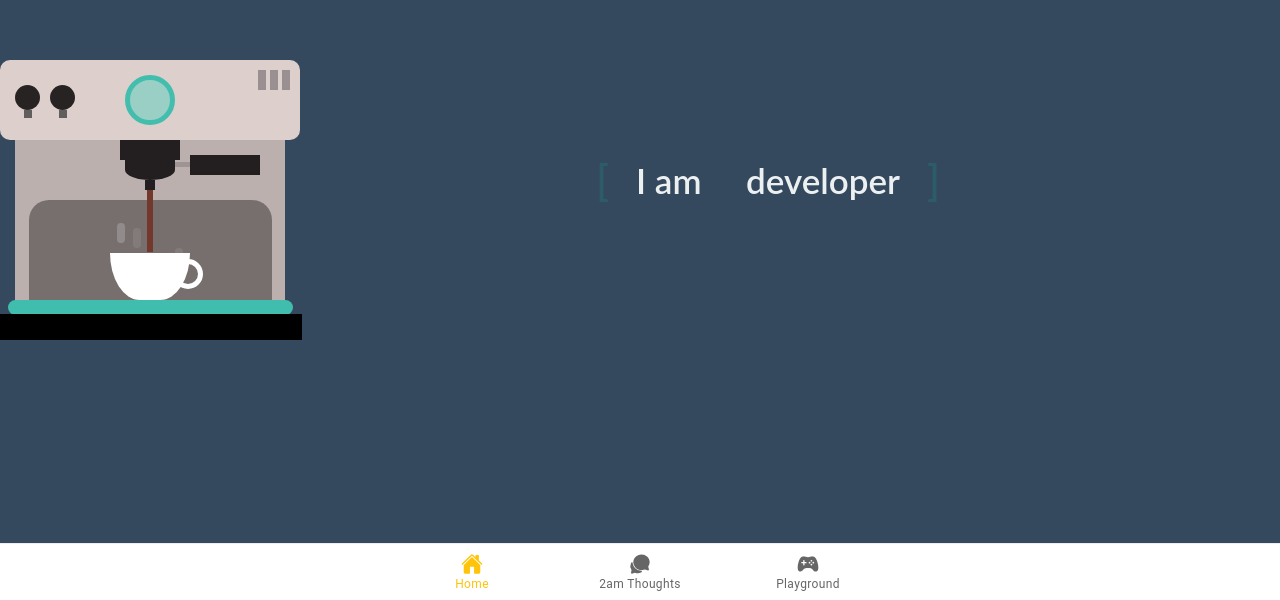
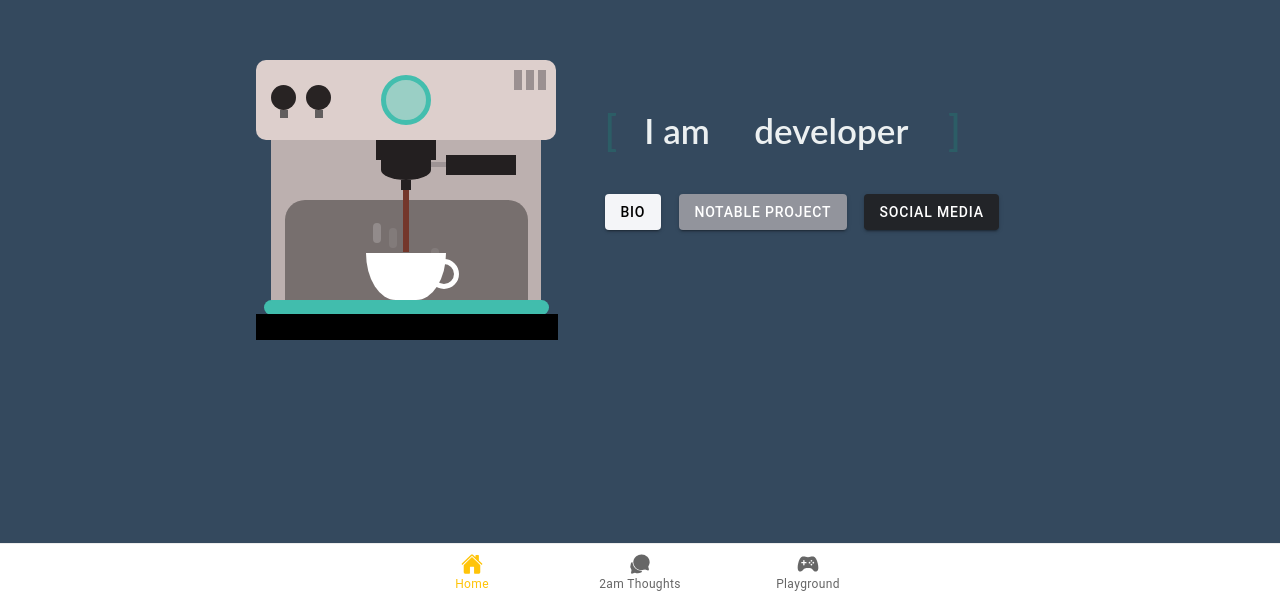
Before and after one commit to ireneliee/ireneliee.github.io, a React (Create React App) app: page /tab1 in a window 1280 px wide. Shown: the part 200-800 px from the top of the page. Built offline with nearby package versions, Linux system fonts and the light colour scheme.

Commit message:
button navigation

```diff
--- a/src/components/Coffee.css
+++ b/src/components/Coffee.css
@@ -2,8 +2,7 @@
     width: 300px;
     height: 280px;
     position: relative;
-    top: 100%;
-    left: 80%;
+    margin-left: 20%;
 }
 .coffee-header {
     width: 100%;
--- a/src/components/MovingTitle.scss
+++ b/src/components/MovingTitle.scss
@@ -1,7 +1,7 @@
 .content {
-    position: absolute;
-    top: 55%;
-    left: 60%;
+    position: relative;
+    top: 100%;
+    left: 40%;
     transform: translate(-50%, -50%);
     height: 160px;
     overflow:hidden;
--- a/src/components/MovingTitle.tsx
+++ b/src/components/MovingTitle.tsx
@@ -10,8 +10,8 @@ const MovingTitle: React.FC = () => {
                     </p>
 
                     <ul className="content__container__list">
-                        <li className="content__container__list__item">Irene</li>
-                        <li className="content__container__list__item">aspiring</li>
+                        <li className="content__container__list__item">Irene Lie</li>
+                        <li className="content__container__list__item"> an aspiring</li>
                         <li className="content__container__list__item">full-stack</li>
                         <li className="content__container__list__item">developer</li>
                     </ul>
--- a/src/pages/Tab1.css
+++ b/src/pages/Tab1.css
@@ -4,4 +4,13 @@ ion-content {
 
 .animation-container-homepage {
     display: flex;
+    margin-top: 18%;
+    margin-left: 50%;
 }
+
+.button-menu {
+    margin-left: 46%;
+}
+.button-choice {
+    padding-left: 1em;
+}
--- a/src/pages/Tab1.tsx
+++ b/src/pages/Tab1.tsx
@@ -1,4 +1,4 @@
-import { IonContent, IonHeader, IonPage, IonTitle, IonToolbar } from '@ionic/react';
+import {IonButton, IonContent, IonHeader, IonPage, IonTitle, IonToolbar} from '@ionic/react';
 import ExploreContainer from '../components/ExploreContainer';
 import './Tab1.css';
 import MovingTitle from "../components/MovingTitle";
@@ -17,8 +17,10 @@ const Tab1: React.FC = () => {
                   <Coffee></Coffee>
               </div>
           </div>
-          <div className = "irene-bio">
-
+          <div className = "button-menu">
+              <IonButton color="light" className = "button-choice">Bio</IonButton>
+              <IonButton color="medium" className = "button-choice">Notable Project</IonButton>
+              <IonButton color="dark" className = "button-choice">Social Media</IonButton>
           </div>
 
 
```
